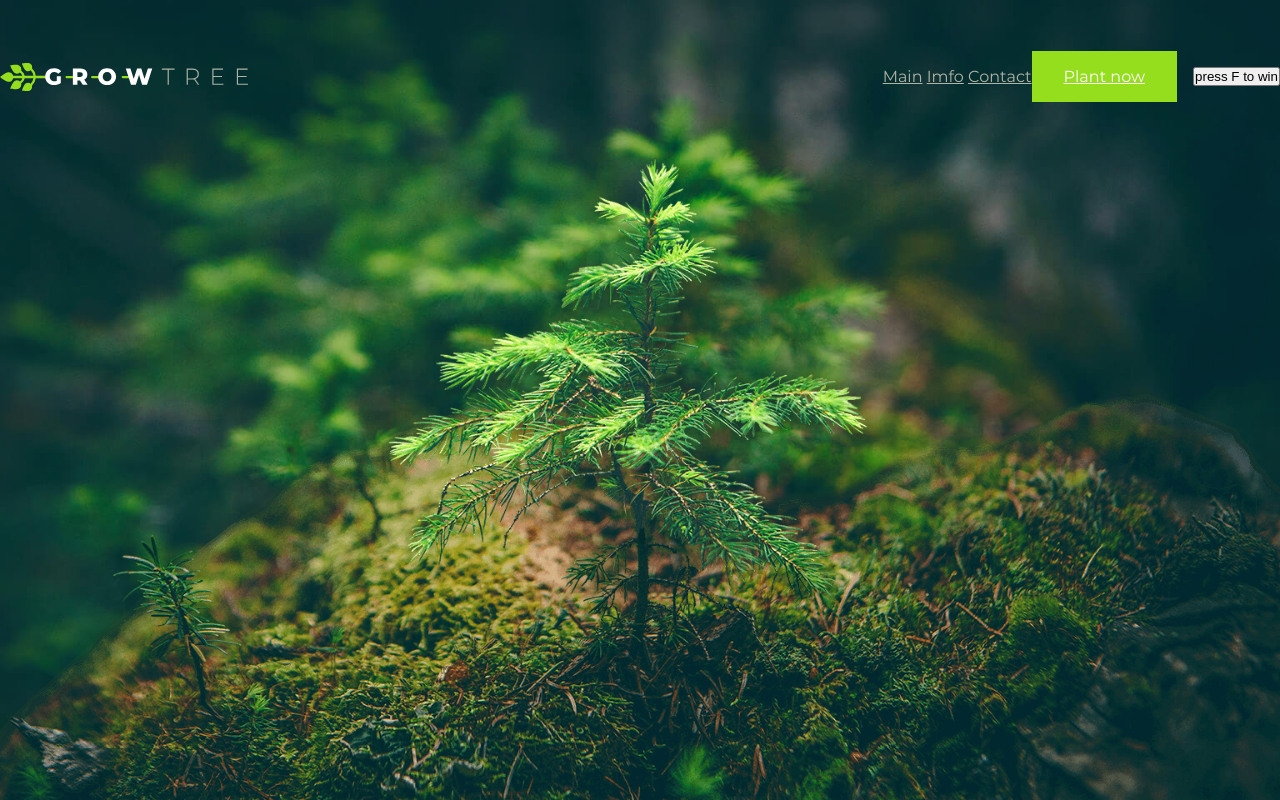
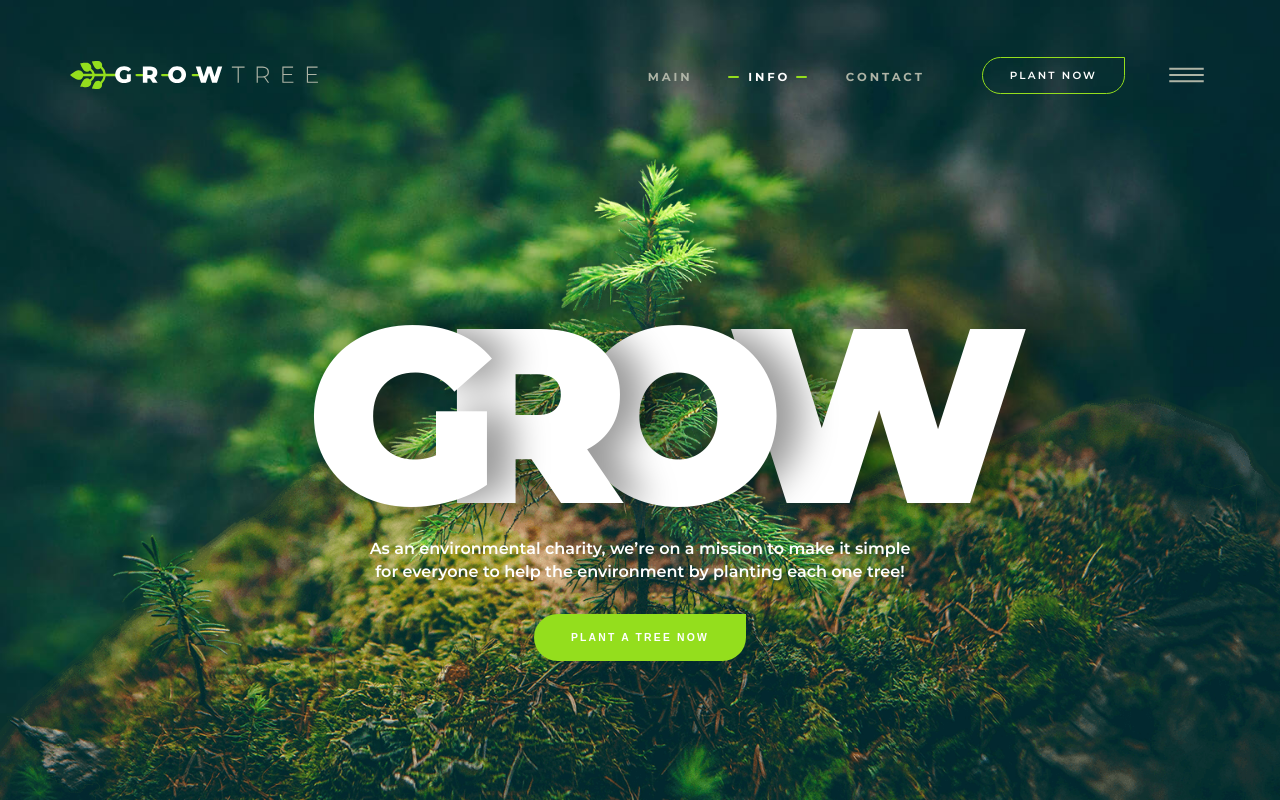
Before and after one commit to 048Rabbit/Grow-tree, a plain HTML site: page index.html in a window 1280 px wide. Drawn offline with Linux system fonts and the light colour scheme.

Commit message:
Finished

```diff
--- a/css/grid.css
+++ b/css/grid.css
@@ -4,7 +4,9 @@
 }
 
 .container {
-  max-width: clac(var(--grid-width) + var(--grid-gutter) * 2);
+  max-width: calc(var(--grid-width) + var(--grid-gutter) * 2);
+  min-width: calc(320px + var(--grid-gutter) * 2);
+  padding: 0 var(--grid-gutter);
   margin: auto;
 }
 
@@ -29,5 +31,6 @@
 }
 
 .col--right {
+  display: flex;
   justify-content: right;
 }
--- a/css/main.css
+++ b/css/main.css
@@ -1,3 +1,4 @@
+@import "../libs/btn/anim-menu-btn.css";
 @import "../css/grid.css";
 @import "../css/vars.css";
 
@@ -36,7 +37,7 @@ html, body {
   font-weight: 600;
 }
 
-body  {
+body {
   font-size: 16px;
   font-family: montserrat-g, sans-serif;
 }
@@ -89,10 +90,154 @@ body  {
 
 .main-menu li > * {
   color: var(--gray-color);
+  text-transform: uppercase;
+  font-weight: 700;
+  text-decoration: none;
+  font-size: .725em;
+  letter-spacing: .25em;
+  position: relative;
+}
+
+.main-menu li > *::before,
+.main-menu li > *::after {
+  content: "";
+  display: inline-block;
+  height: 2px;
+  background-color: var(--green-color);
+  width: 11.25px;
+  vertical-align: middle;
+  top: -1px;
+  left: -1.5px;
+  position: relative;
+  border-radius: 10em;
+  margin: 0 7.25px;
+  visibility: hidden;
+}
+
+.main-menu li.active > *,
+.main-menu li:hover > * {
+  color: var(--white-color);
+}
+
+.main-menu li.active > *::before,
+.main-menu li:hover > *::before,
+.main-menu li.active > *::after,
+.main-menu li:hover > *::after {
+  visibility: visible;
 }
 
 .button {
-  padding: 1em 2em;
+  padding: 1.05em 2.6em;
   color: var(--white-color);
   background-color: var(--green-color);
+  border: 1.5px solid transparent;
+  border-radius: 10em 0 10em 10em;
+  font-weight: 600;
+  text-decoration: none;
+  letter-spacing: .21em;
+  text-transform: uppercase;
+  font-size: .65em;
+  cursor: pointer;
 }
+
+.button-top {
+  background-color: transparent;
+  border-color: var(--green-color);
+  margin: 0 2em 0 3em;
+}
+
+.button-main {
+  margin-top: 3em;
+  padding: 1.6em 3.5em;
+}
+
+.button:hover {
+  background-color: var(--green-color);
+}
+
+.submenu {
+  --anim-menu-btn-color: var(--gray-color);
+  --anim-menu-btn-gap: .195em;
+  --anim-menu-btn-width: 1.08em;
+}
+
+.header-wrapper {
+  display: flex;
+  flex-direction: column;
+  height: 100%;
+}
+
+.header-content {
+  flex: 1;
+  text-align: center;
+  display: flex;
+  justify-content: center;
+  align-items: center;
+  line-height: 1;
+  flex-direction: column;
+}
+
+.header-content__slide {
+  position: absolute;
+}
+
+.header-content h1 {
+  font-size: calc(var(--index) * 11.95);
+  text-transform: uppercase;
+  font-weight: 900;
+}
+
+.header-content p {
+  max-width: 560px;
+  font-weight: 600;
+  line-height: 1.4;
+  display: inline-block;
+}
+
+.header-bottom {
+  min-height: 120px;
+}
+
+.letters .letter {
+  text-shadow: 25px 0 35px rgba(0 0 0 / .4);
+  position: relative;
+  margin-left: calc(var(--index) * -2.65);
+  right: calc(var(--index) * -2.65);
+  opacity: 0;
+  top: -5em;
+  transition: opacity var(--transition), top var(--transition);
+}
+
+.header-content__slide.active .letter {
+  opacity: 1;
+  top: 0;
+}
+
+.header-content__slide.active + * .letter {
+  top: 5em;
+}
+
+.header-content__info {
+  top: -18em;
+  position: relative;
+  opacity: 0;
+  transition: opacity 1s ease, top 1.25s ease;
+}
+
+.header-content__slide.active .header-content__info {
+  opacity: 1;
+  top: 0;
+}
+
+.header-content__slide:has(* + .active .header-content__info),
+.header-content__slide.active + * .header-content__info {
+  top: 18em;
+}
+
+.slider-ui {
+  pointer-events: none;
+}
+
+.logo, .main-menu, .button, .submenu {
+  pointer-events: auto;
+}
--- a/css/vars.css
+++ b/css/vars.css
@@ -2,4 +2,6 @@
   --white-color: #fff;
   --gray-color: #aeb4a6;
   --green-color: #94de1d;
+  --index: calc(1vw + 1vh);
+  --transition: ease-in-out;
 }
--- a/index.html
+++ b/index.html
@@ -4,16 +4,17 @@
   <meta charset="UTF-8">
   <meta name="viewport" content="width=device-width, initial-scale=1.0">
   <title>Document</title>
+  <script src="libs/btn/anim-menu-btn.min.js" defer></script>
   <link rel="stylesheet" href="libs/swiper/swiper-bundle.min.css">
   <script src="libs/swiper/swiper-bundle.min.js" defer></script>
   <link rel="stylesheet" href="css/main.css">
   <script src="js/app.js" defer></script>
 </head>
 <body>
+  <div class="swiper slider">
 
-  <div class="swiper slider">
     <div class="slider-ui">
-      <div class="container">
+      <div class="container header-wrapper">
         <div class="top-line">
           <div class="row">
             <div class="col col--center">
@@ -25,21 +26,51 @@
               <nav class="main-menu">
                 <ul>
                   <li><a href="#">Main</a></li>
-                  <li><a href="#">Imfo</a></li>
+                  <li class="active"><a href="#">Info</a></li>
                   <li><a href="#">Contact</a></li>
                 </ul>
               </nav>
-              <a href="#" class="button">Plant now</a>
+              <a href="#" class="button button-top">Plant now</a>
             </div>
             <div class="col col--center">
-              <button class="submenu">press F to win</button>
+              <button class="submenu anim-menu-btn">
+                <i class="anim-menu-btn__icon anim-menu-btn__icon--close"></i>
+              </button>
             </div>
           </div>
         </div>
+        <div class="header-content">
+
+          <div class="header-content__slide active">
+            <h1 class="letters">Grow</h1>
+            <div class="header-content__info">
+              <p>As an environmental charity, we’re on a mission to make it simple for everyone to help the environment by planting each one tree!</p><br>
+              <button class="button button-main">Plant a tree now</button>
+            </div>
+          </div>
+
+          <div class="header-content__slide">
+            <h1 class="letters">Live</h1>
+            <div class="header-content__info">
+              <p>As an environmental charity, we’re on a mission to make it simple for everyone to help the environment by planting each one tree!</p><br>
+              <button class="button button-main">Plant a tree now</button>
+            </div>
+          </div>
+
+          <div class="header-content__slide">
+            <h1 class="letters">Wood</h1>
+            <div class="header-content__info">
+              <p>As an environmental charity, we’re on a mission to make it simple for everyone to help the environment by planting each one tree!</p><br>
+              <button class="button button-main">Plant a tree now</button>
+            </div>
+          </div>
+
+        </div>
       </div>
+    </div>
 
-    </div>
     <div class="swiper-wrapper">
+
       <div class="swiper-slide slider__item">
         <div class="slider__layer" data-swiper-parallax="35%" style="background-image: url(img/slides/slide-1-layer-back.jpg);"></div>
         <div class="slider__layer" data-swiper-parallax="25%" style="background-image: url(img/slides/slide-1-layer-middle.png);"></div>
@@ -55,6 +86,7 @@
         <div class="slider__layer" data-swiper-parallax="25%" style="background-image: url(img/slides/slide-3-layer-middle.png);"></div>
         <div class="slider__layer" data-swiper-parallax="14%" style="background-image: url(img/slides/slide-3-layer-front.png);"></div>
       </div>
+
     </div>
   </div>
 
--- a/js/app.js
+++ b/js/app.js
@@ -2,5 +2,20 @@ const swiper = new Swiper(".swiper", {
   mousewheel: true,
   direction: "vertical",
   speed: 1700,
-  parallax: true,
-});
+  parallax: true
+})
+
+document.querySelectorAll('.header-content h1').forEach(e => {
+	e.innerHTML = e.textContent.replace(/ (-|#|@){1}/g, s => s[1]+s[0]).replace(/(\S*)/g, m => {
+		return m.replace(/\S(-|#|@)?/g, '<span class="letter">$&</span>')
+	})
+	e.querySelectorAll('.letter').forEach(function(l, i) {
+		l.setAttribute('style', `z-index: -${ i }; transition-duration: ${ i/5 + 1 }s`)
+	})
+})
+
+swiper.on("slideChange", function() {
+	document.querySelectorAll(".header-content__slide").forEach(function(e, i) {
+			return swiper.activeIndex === i ? e.classList.add("active") : e.classList.remove("active")
+	})
+})
```
